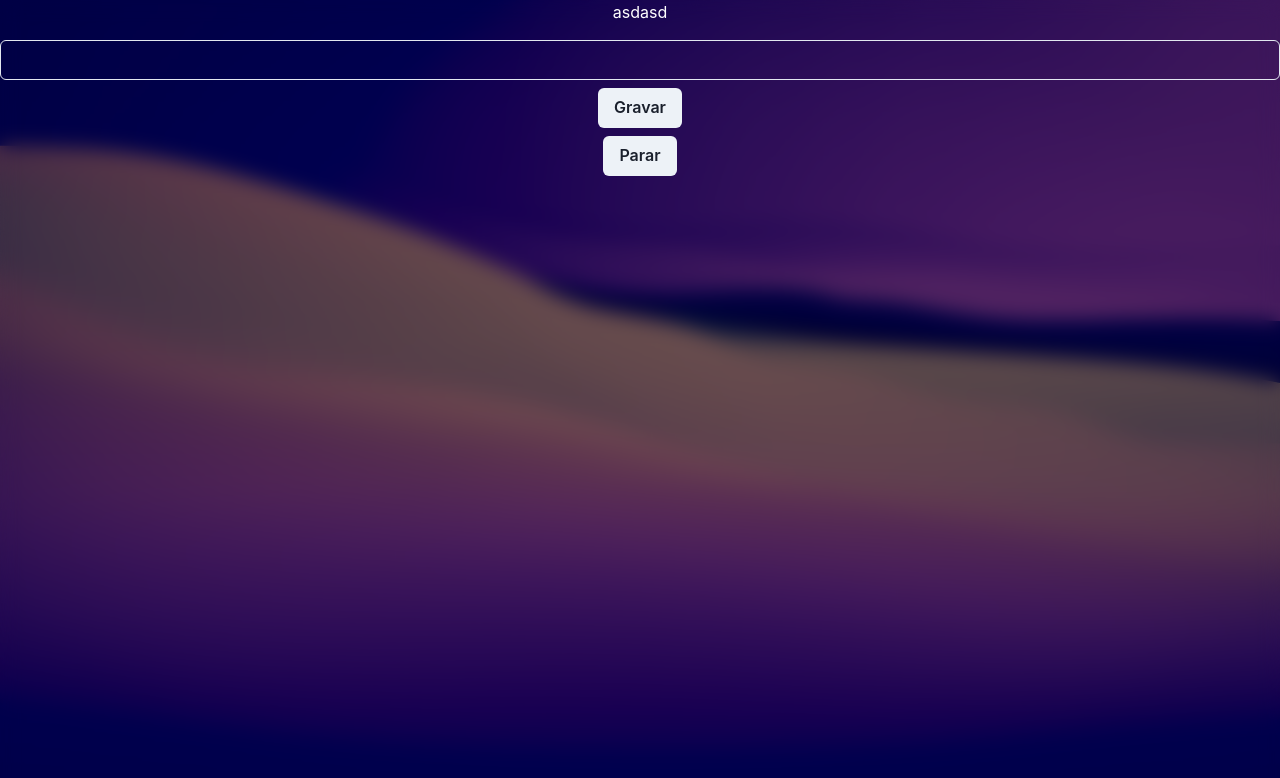
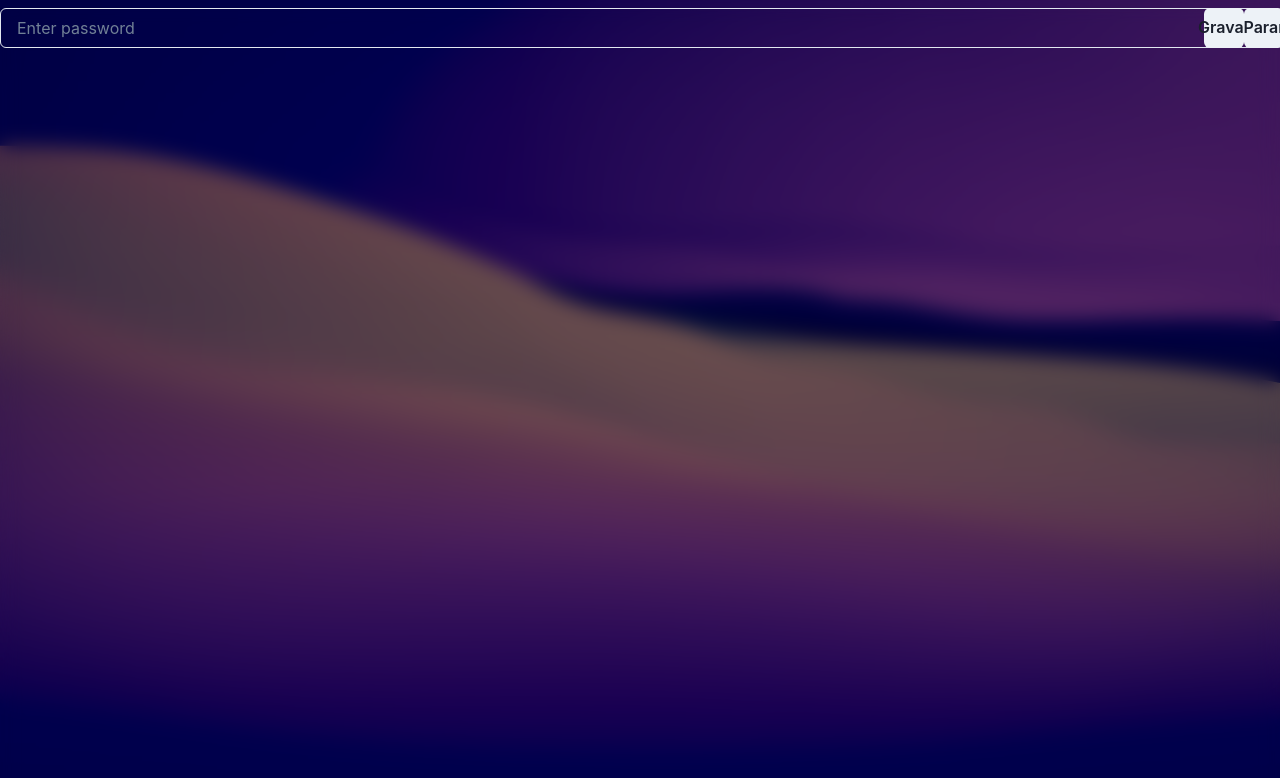
Before and after one commit to FariaSteven/ReactGPT, a React (Vite) app: page / in a window 1280 px wide. Shown: the top 778 px of the page. Built offline with nearby package versions, Linux system fonts and the light colour scheme; no server answers.

Commit message:
splitting in components

```diff
--- a/src/App.tsx
+++ b/src/App.tsx
@@ -1,69 +1,10 @@
-import { useCallback, useEffect, useState } from 'react';
-import { GoogleGenerativeAI } from '@google/generative-ai';
-
 import './App.css';
 import { Button, Input, VStack } from '@chakra-ui/react';
+import Main from './components/Main/Main';
 
 const App = () => {
-  const [bardReturn, setBardReturn] = useState<string>();
-  const [speechResult, setSpeechResult] = useState<string>("");
-
-  const SpeechToText = window.SpeechRecognition || window.webkitSpeechRecognition;
-
-  if (!SpeechToText) {
-    console.error('SpeechRecognition is not available in this browser.');
-  }
-
-  const speech = new SpeechToText();
-  speech.continuous = true;
-  speech.lang = 'pt-BR';
-
-  speech.onresult = (e) => {
-    let resultIndex = e.resultIndex;
-    let transcript = e.results[resultIndex][0].transcript;
-
-    setSpeechResult(transcript);
-  };
-
-  const start = () => {
-    speech.start();
-  };
-
-  const stop = () => {
-    speech.stop();
-  };
-
-  const promptReturn = useCallback(async() => {
-    const genAI = new GoogleGenerativeAI(import.meta.env.VITE_REACT_APP_API_KEY);
-    const generationConfig = {
-      stopSequences: ['red'],
-      maxOutputTokens: 200,
-      temperature: 0.9,
-      topP: 0.1,
-      topK: 16,
-    };
-    const model = genAI.getGenerativeModel({ model: 'gemini-pro', generationConfig });
-
-    const prompt = speechResult;
-    const result =  await model.generateContent(prompt);
-    const response = await result.response;
-    const text = response.text();
-    setBardReturn(text);
-    console.log(text);
-  }, [speechResult])
-
-  useEffect(() => {
-    promptReturn();
-  }, [speechResult]);
-
   return (
-    <VStack color="#fff">
-      <p>asdasd</p>
-      <p>{bardReturn}</p>
-      <Input defaultValue={speechResult} />
-      <Button onClick={start}>Gravar</Button>
-      <Button onClick={stop}>Parar</Button>
-    </VStack>
+    <Main/>
   );
 };
 
--- a/src/components/BardReturn/BardReturn.tsx
+++ b/src/components/BardReturn/BardReturn.tsx
@@ -1,8 +1,33 @@
-import React from 'react'
+import { GoogleGenerativeAI } from '@google/generative-ai';
+import { useCallback, useEffect, useState } from 'react'
 
-const BardReturn = () => {
+const BardReturn = ({ speechResult }: any) => {
+  const [bardReturn, setBardReturn] = useState<string>();
+
+  const promptReturn = useCallback(async () => {
+    const genAI = new GoogleGenerativeAI(import.meta.env.VITE_REACT_APP_API_KEY);
+    const generationConfig = {
+      stopSequences: ['red'],
+      maxOutputTokens: 200,
+      temperature: 0.9,
+      topP: 0.1,
+      topK: 16,
+    };
+    const model = genAI.getGenerativeModel({ model: 'gemini-pro', generationConfig });
+    const prompt = speechResult;
+    const result = await model.generateContent(prompt);
+    const response = result.response;
+    const text = response.text();
+    setBardReturn(text);
+    console.log(text);
+  }, [speechResult])
+
+  useEffect(() => {
+    promptReturn();
+  }, [speechResult]);
+
   return (
-    <div>BardReturn</div>
+    <div>{bardReturn}</div>
   )
 }
 
--- a/src/components/Main/Main.tsx
+++ b/src/components/Main/Main.tsx
@@ -1,8 +1,16 @@
-import React from 'react'
+import { VStack } from '@chakra-ui/react'
+import BardReturn from '../BardReturn/BardReturn'
+import { PromptInput } from '../PromptInput/PromptInput'
+import { useState } from 'react'
 
 const Main = () => {
+  const[speechResult, setSpeechResult] = useState("");
+
   return (
-    <div>Main</div>
+    <VStack>
+      <BardReturn speechResult={speechResult}/>
+      <PromptInput speechResult={speechResult} setSpeechResult={setSpeechResult}/>
+    </VStack>
   )
 }
 
--- a/src/components/PromptInput/PromptInput.tsx
+++ b/src/components/PromptInput/PromptInput.tsx
@@ -0,0 +1,46 @@
+import { Button, Input, InputGroup, InputRightElement } from '@chakra-ui/react';
+
+interface IProps {
+    speechResult: string;
+    setSpeechResult: React.Dispatch<React.SetStateAction<any>>;
+}
+
+export const PromptInput: React.FC<IProps> = ({ speechResult, setSpeechResult }) => {
+    const SpeechToText = window.SpeechRecognition || window.webkitSpeechRecognition;
+
+    if (!SpeechToText) {
+        console.error('SpeechRecognition is not available in this browser.');
+    }
+
+    const speech = new SpeechToText();
+    speech.continuous = true;
+    speech.lang = 'pt-BR';
+
+    speech.onresult = (e: any) => {
+        let resultIndex = e.resultIndex;
+        let transcript = e.results[resultIndex][0].transcript;
+
+        setSpeechResult(transcript);
+    };
+
+    const start = () => {
+        speech.start();
+    };
+
+    const stop = () => {
+        speech.stop();
+    };
+    return (
+        <InputGroup size='md'>
+            <Input
+                defaultValue={speechResult}
+                pr='4.5rem'
+                placeholder='Enter password'
+            />
+            <InputRightElement width='4.5rem'>
+                <Button onClick={start}>Gravar</Button>
+                <Button onClick={stop}>Parar</Button>
+            </InputRightElement>
+        </InputGroup>
+    )
+}
```
